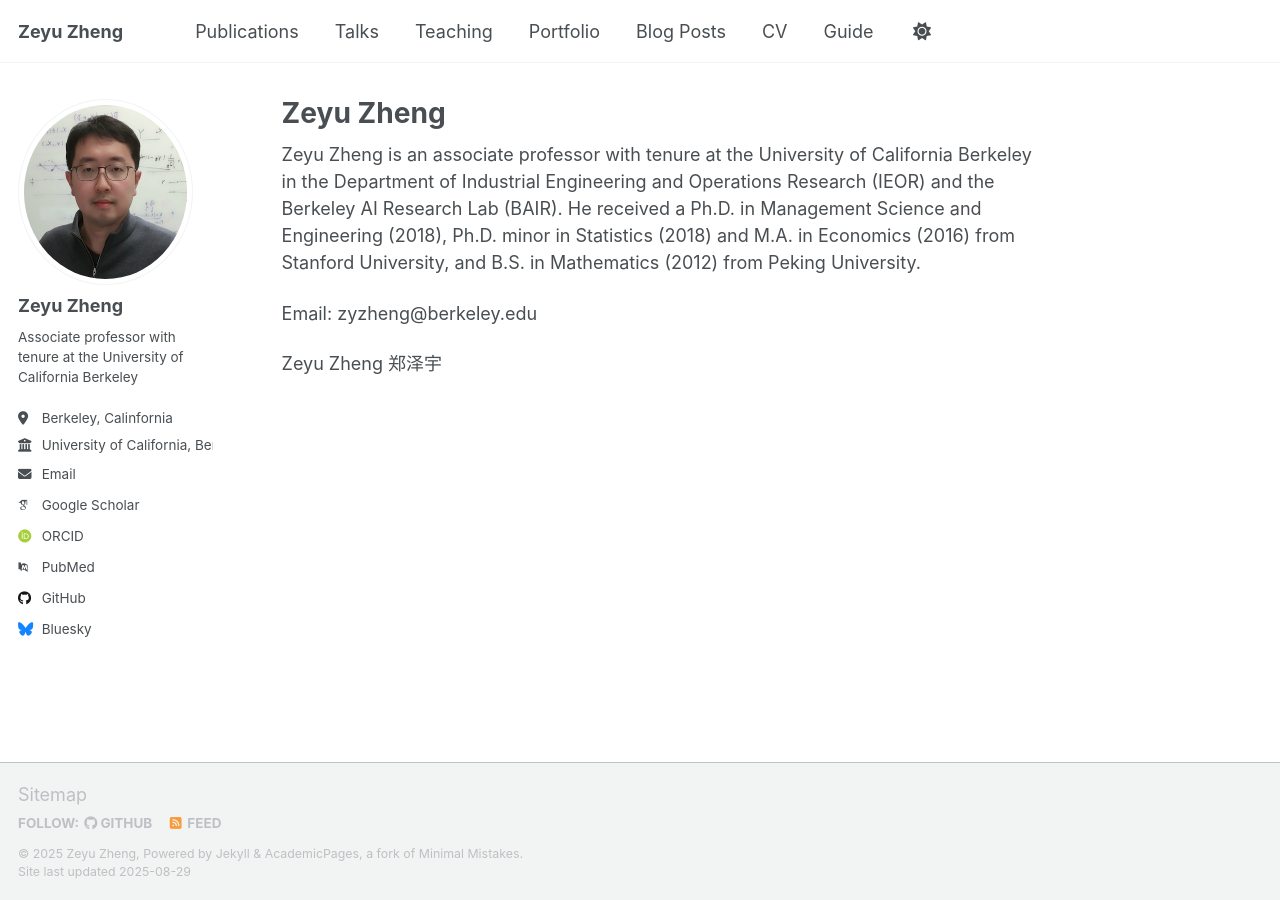
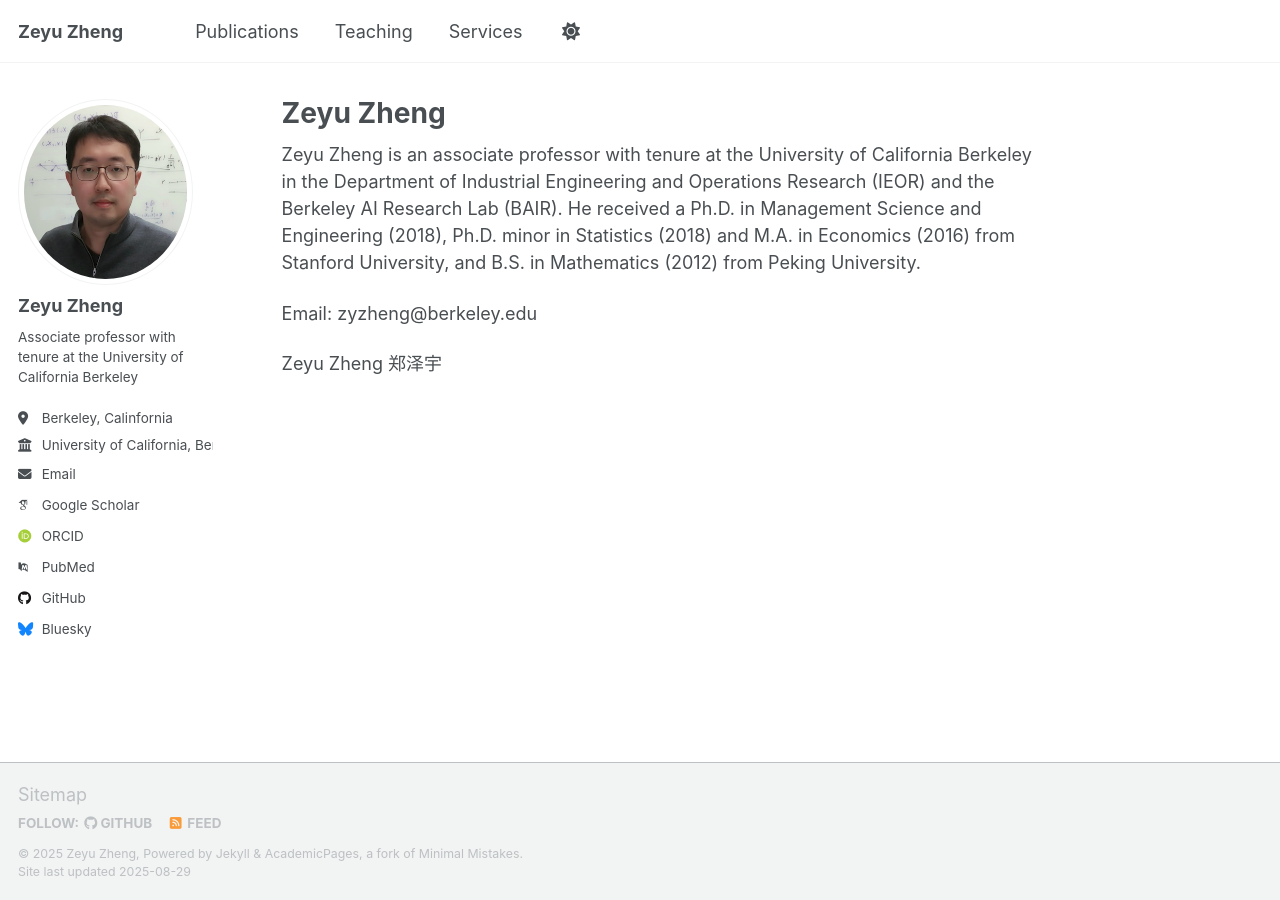
Before and after one commit to zheng80/zheng80.github.io, a Jekyll site: the page built from _pages/about.md, in a window 1280 px wide. Built offline with Jekyll 4.4.1, drawn with Linux system fonts in a browser that asks for light colours; some web fonts are replaced; a script that is not in the unit is left out.

Commit message:
Update navigation.yml

```diff
--- a/_data/navigation.yml
+++ b/_data/navigation.yml
@@ -11,23 +11,23 @@ main:
   - title: "Publications"
     url: /publications/
 
-  - title: "Talks"
-    url: /talks/
+  # - title: "Talks"
+  #   url: /talks/
 
   - title: "Teaching"
     url: /teaching/
 
-  - title: "Portfolio"
+  - title: "Services"
     url: /portfolio/
 
-  - title: "Blog Posts"
-    url: /year-archive/
+  # - title: "Blog Posts"
+  #   url: /year-archive/
 
-  - title: "CV"
-    url: /cv/
+  # - title: "CV"
+  #   url: /cv/
 
   # - title: "CV"
   #   url: /cv-json/
 
-  - title: "Guide"
-    url: /markdown/
+  # - title: "Guide"
+  #   url: /markdown/
```
